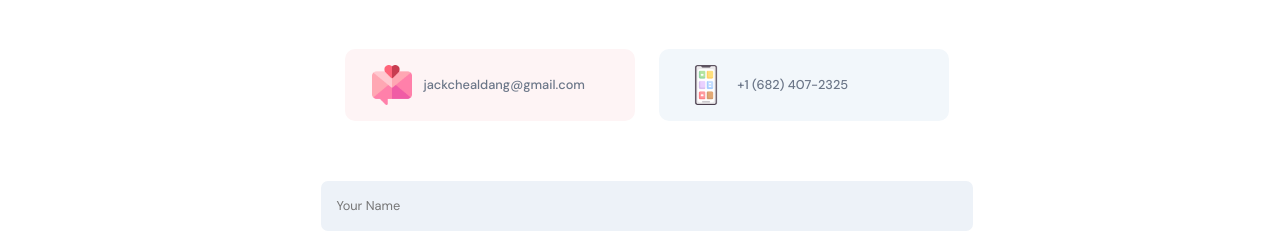
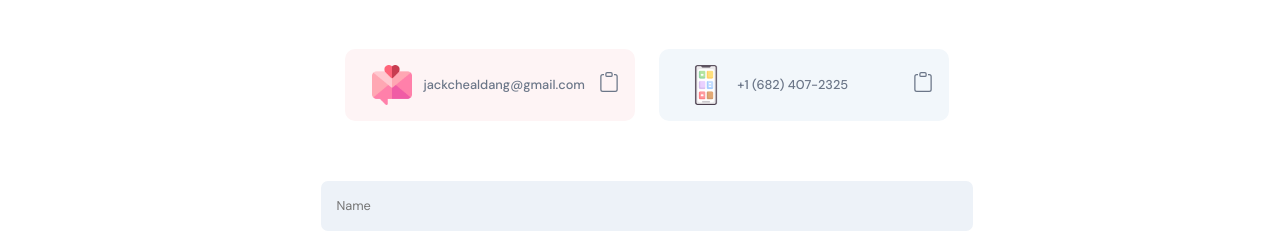
Before and after one commit to jackchealdang/jackchealdang_portfolio, a React (Create React App) app in the folder frontend_react/: page / in a window 1280 px wide. Shown: the part 2553-2795 px from the top of the page. Built offline with nearby package versions, Linux system fonts and the light colour scheme; no server answers.

Commit message:
clipboard button

```diff
--- a/frontend_react/src/container/Footer/Footer.jsx
+++ b/frontend_react/src/container/Footer/Footer.jsx
@@ -1,4 +1,5 @@
 import React, { useState } from "react";
+import { BsClipboard } from "react-icons/bs";
 
 import { images } from "../../constants";
 import { AppWrap, MotionWrap } from "../../wrapper";
@@ -13,6 +14,17 @@ const Footer = () => {
   });
   const [isFormSubmitted, setIsFormSubmitted] = useState(false);
   const [loading, setLoading] = useState(false);
+
+  const myPhoneNumber = "+1 (682) 407-2325";
+  const myEmail = "jackchealdang@gmail.com";
+
+  const copyPhone = () => {
+    navigator.clipboard.writeText(myPhoneNumber);
+  };
+
+  const copyEmail = () => {
+    navigator.clipboard.writeText(myEmail);
+  };
 
   // Pull values from formData
   const { name, email, message } = formData;
@@ -50,14 +62,24 @@ const Footer = () => {
         <div className="app__footer-card">
           <img src={images.email} alt="email" />
           <a href="mailto:jackchealdang@gmail.com" className="p-text">
-            jackchealdang@gmail.com
+            {myEmail}
           </a>
+          <button type="button" className="p-text" onClick={copyEmail}>
+            <div>
+              <BsClipboard />
+            </div>
+          </button>
         </div>
         <div className="app__footer-card">
           <img src={images.mobile} alt="mobile" />
           <a href="tel: +1 (682) 407-2325" className="p-text">
-            +1 (682) 407-2325
+            {myPhoneNumber}
           </a>
+          <button type="button" className="p-text" onClick={copyEmail}>
+            <div>
+              <BsClipboard />
+            </div>
+          </button>
         </div>
       </div>
 
@@ -67,7 +89,7 @@ const Footer = () => {
             <input
               className="p-text"
               type="text"
-              placeholder="Your Name"
+              placeholder="Name"
               name="name"
               value={name}
               onChange={handleChangeInput}
@@ -77,7 +99,7 @@ const Footer = () => {
             <input
               className="p-text"
               type="email"
-              placeholder="Your Email"
+              placeholder="Email"
               name="email"
               value={email}
               onChange={handleChangeInput}
@@ -86,7 +108,7 @@ const Footer = () => {
           <div>
             <textarea
               className="p-text"
-              placeholder="Your Message"
+              placeholder="Write a message to me!"
               value={message}
               name="message"
               onChange={handleChangeInput}
--- a/frontend_react/src/container/Footer/Footer.scss
+++ b/frontend_react/src/container/Footer/Footer.scss
@@ -43,6 +43,23 @@
       text-decoration: none;
       font-weight: 500;
     }
+
+  button {
+    // padding: 1rem 2rem;
+    // border-radius: 10px;
+    border: none;
+    background-color: rgba(0,0,0,0);
+
+    // font-weight: 500;
+    // color: var(--white-color);
+    outline: none;
+    // margin: 0 auto;
+    margin-left: auto;
+    // font-family: var(--font-base);
+    cursor: pointer;
+
+    font-size: 20px;
+  }
 
     &:hover {
       box-shadow: 0 0 25px #fef4f5;
--- a/frontend_react/src/container/Header/Header.scss
+++ b/frontend_react/src/container/Header/Header.scss
@@ -20,7 +20,7 @@
   height: 100%;
   flex-direction: row;
 
-  padding: 3rem 2rem 0;
+  padding: 4.5rem 2rem 0;
 
   @media screen and (min-width: 2000px) {
     padding-top: 8rem;
```
